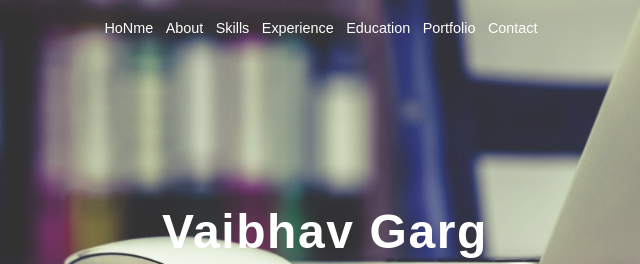
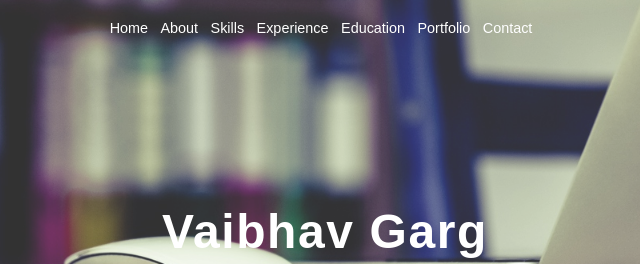
Before and after one commit to Vaibhav596/vaibhavgarg.github.io, a plain HTML site: page index.html in a window 1280 px wide. Shown: the top 264 px of the page, 315-955 px from the left. Drawn offline with Linux system fonts and the light colour scheme; some icons are missing.

Commit message:
Update index.html

```diff
--- a/index.html
+++ b/index.html
@@ -17,7 +17,7 @@
 
             <ul class="horizontal-list text-center nav-menu">
                 <li>
-                    <a href="#"> HoNme </a>
+                    <a href="#"> Home </a>
                 </li>
                 <li>
                     <a href="#about"> About </a>
```
